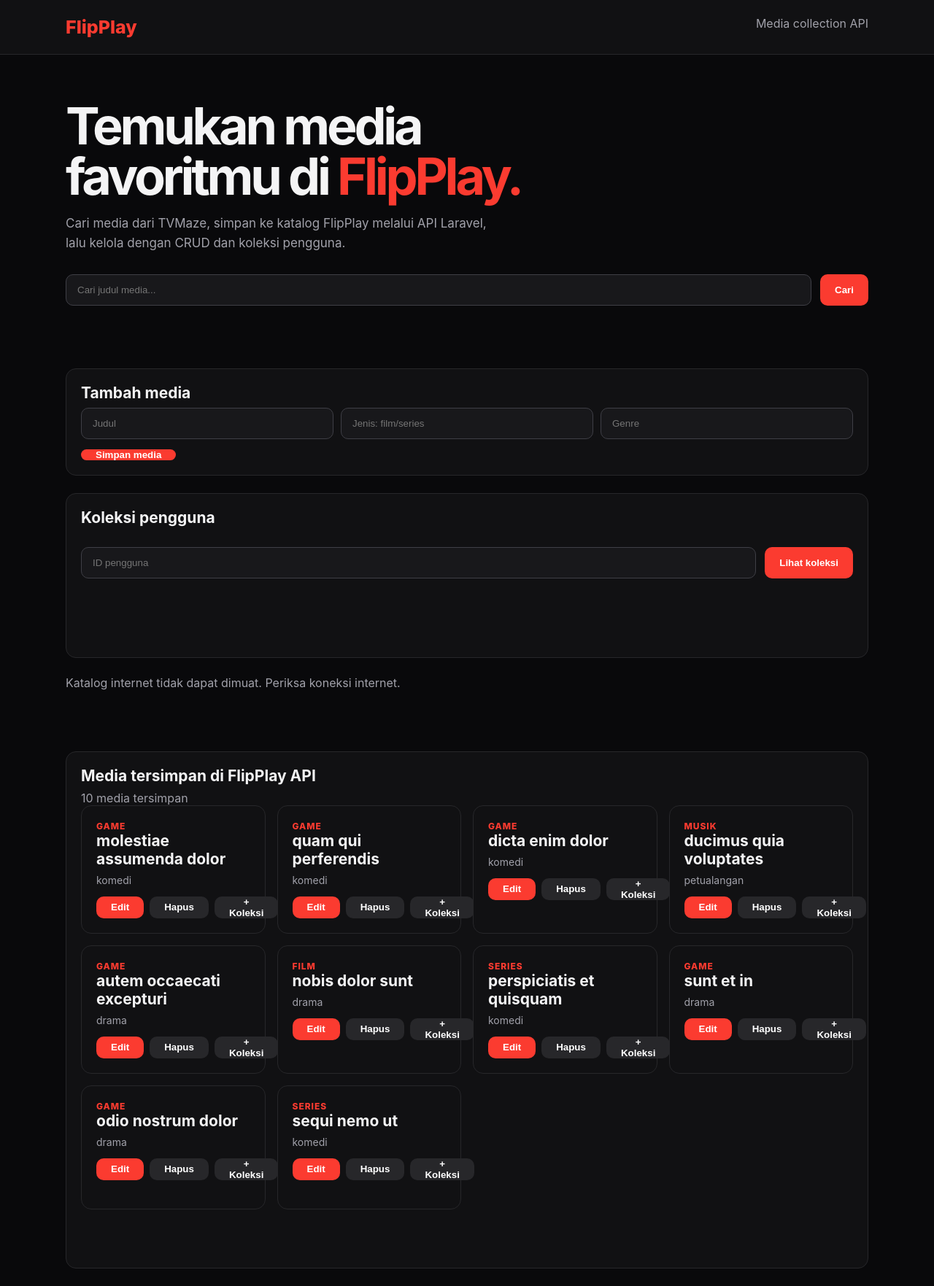
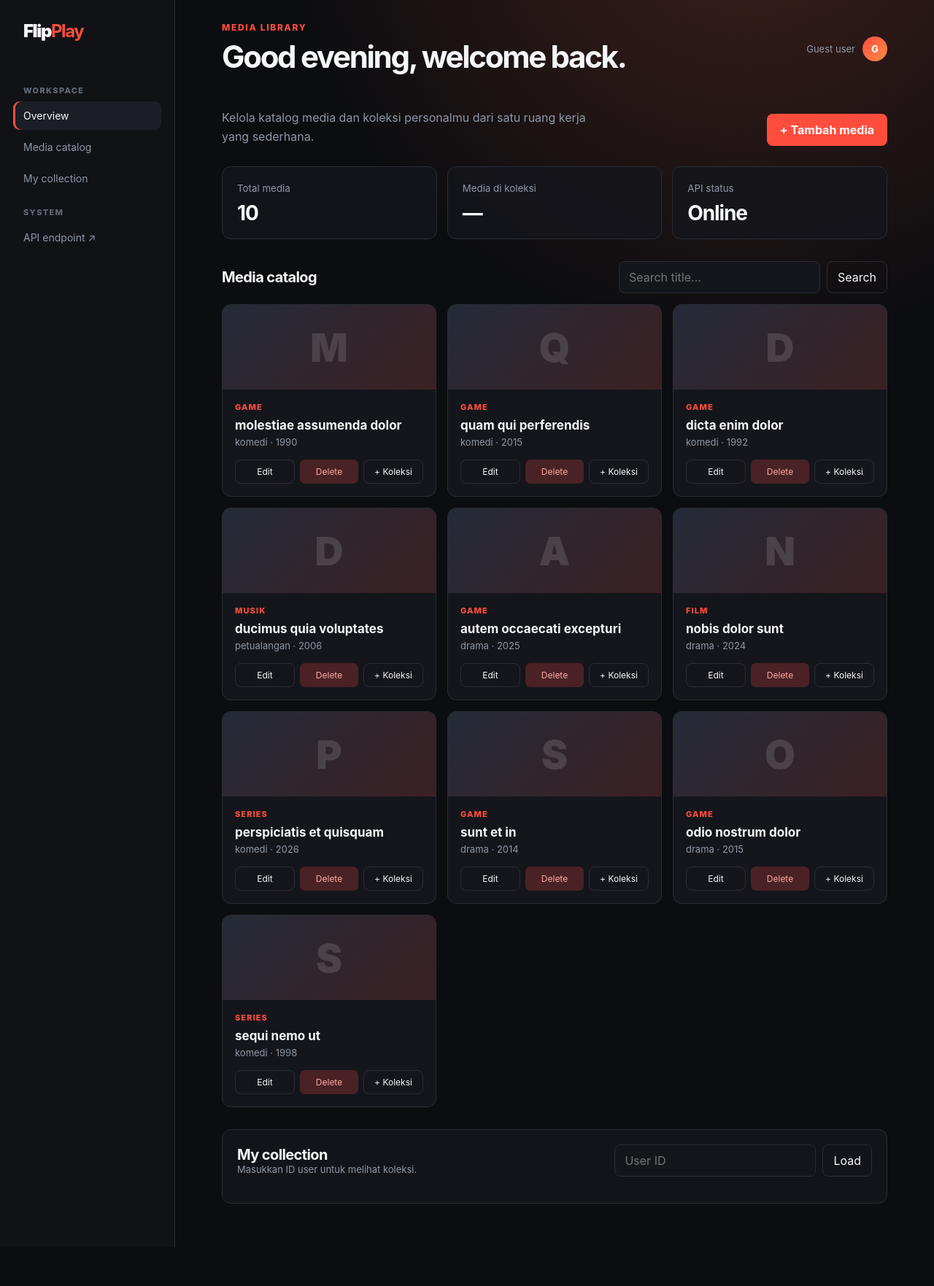
Before and after one commit to rusdany33/Web-1, a Laravel app: page / in a window 1280 px wide. Shown: the whole page at 73% size. After the commit the page ends 1710 px from the top, so only its background shows below. Run offline with Laravel 12, Linux system fonts and the light colour scheme; data comes from the database, SQL or seed files in the repository.

Commit message:
Redesign FlipPlay local API frontend

```diff
--- a/resources/views/welcome.blade.php
+++ b/resources/views/welcome.blade.php
@@ -3,102 +3,47 @@
 <head>
     <meta charset="utf-8">
     <meta name="viewport" content="width=device-width, initial-scale=1">
-    <title>FlipPlay</title>
+    <title>FlipPlay — Media library</title>
     <style>
-        :root { color-scheme: dark; font-family: Inter, system-ui, sans-serif; }
-        * { box-sizing: border-box; }
-        body { margin: 0; min-height: 100vh; background: #09090b; color: #f4f4f5; }
-        header { border-bottom: 1px solid #27272a; background: #111113; }
-        .nav, main { width: min(1100px, calc(100% - 40px)); margin: auto; }
-        .nav { display: flex; justify-content: space-between; padding: 22px 0; }
-        .brand { color: #fb3b30; font-size: 25px; font-weight: 800; }
-        .badge, .meta, .status, .hero p { color: #a1a1aa; }
-        .hero { padding: 64px 0 34px; }
-        h1 { max-width: 650px; margin: 0 0 14px; font-size: clamp(38px, 7vw, 70px); line-height: .98; letter-spacing: -.06em; }
-        h1 span, .type { color: #fb3b30; }
-        .hero p { max-width: 600px; font-size: 17px; line-height: 1.6; }
-        .toolbar { display: flex; gap: 12px; margin: 28px 0; }
-        input { flex: 1; border: 1px solid #3f3f46; border-radius: 10px; background: #18181b; color: white; padding: 13px 15px; outline: none; }
-        button { border: 0; border-radius: 10px; background: #fb3b30; color: white; padding: 0 20px; font-weight: 700; cursor: pointer; }
-        .grid { display: grid; grid-template-columns: repeat(auto-fill, minmax(220px, 1fr)); gap: 16px; padding-bottom: 60px; }
-        .card { border: 1px solid #27272a; border-radius: 14px; background: #111113; padding: 20px; min-height: 170px; }
-        .type { font-size: 12px; font-weight: 800; text-transform: uppercase; letter-spacing: .08em; }
-        h2 { margin: 14px 0 8px; font-size: 21px; }
-        .meta { font-size: 14px; }
-        .empty { grid-column: 1 / -1; color: #a1a1aa; padding: 30px 0; }
-        .poster { width: 100%; height: 260px; object-fit: cover; border-radius: 10px; background: #27272a; }
-        .summary { display: -webkit-box; -webkit-box-orient: vertical; -webkit-line-clamp: 3; overflow: hidden; margin-top: 10px; color: #a1a1aa; font-size: 13px; line-height: 1.5; }
-        .panel { border: 1px solid #27272a; border-radius: 14px; background: #111113; padding: 20px; margin: 24px 0; }
-        .panel h2 { margin-top: 0; }
-        .form-grid { display: grid; grid-template-columns: repeat(3, 1fr); gap: 10px; }
-        .form-grid input { min-width: 0; }
-        .actions { display: flex; gap: 8px; margin-top: 14px; }
-        .secondary { background: #27272a; }
-        @media (max-width: 700px) { .form-grid { grid-template-columns: 1fr; } }
+        :root { --bg:#0c0d10; --surface:#14161b; --surface-2:#1b1e25; --line:#292d36; --text:#f5f7fa; --muted:#8f97a6; --accent:#ff4d3d; --accent-2:#ff8b45; color-scheme:dark; font-family:Inter,ui-sans-serif,system-ui,-apple-system,sans-serif; }
+        * { box-sizing:border-box; } body { margin:0; min-height:100vh; background:radial-gradient(circle at 80% -10%,#40201b 0,transparent 30%),var(--bg); color:var(--text); } button,input { font:inherit; } button { cursor:pointer; }
+        .shell { display:grid; grid-template-columns:240px 1fr; min-height:100vh; } aside { border-right:1px solid var(--line); background:#101216; padding:28px 18px; } .logo { padding:0 14px 40px; font-size:24px; font-weight:900; letter-spacing:-.06em; } .logo b { color:var(--accent); }
+        .nav-label { margin:20px 14px 8px; color:#626a78; font-size:11px; font-weight:800; letter-spacing:.12em; text-transform:uppercase; } .nav-link { display:block; margin:4px 0; padding:11px 14px; border-radius:9px; color:var(--muted); text-decoration:none; font-size:14px; } .nav-link.active,.nav-link:hover { background:var(--surface-2); color:var(--text); } .nav-link.active { box-shadow:inset 3px 0 var(--accent); }
+        main { width:min(1300px,100%); padding:30px clamp(24px,5vw,64px) 60px; } .topbar { display:flex; align-items:center; justify-content:space-between; gap:18px; } .eyebrow { color:var(--accent); font-size:12px; font-weight:800; letter-spacing:.14em; text-transform:uppercase; } h1 { margin:7px 0 0; font-size:clamp(27px,4vw,42px); letter-spacing:-.055em; } .user-chip { display:flex; align-items:center; gap:10px; color:var(--muted); font-size:13px; } .avatar { display:grid; width:34px; height:34px; place-items:center; border-radius:50%; background:linear-gradient(135deg,var(--accent),var(--accent-2)); color:#fff; font-weight:800; }
+        .hero { display:flex; align-items:end; justify-content:space-between; gap:30px; margin:46px 0 28px; } .hero p { max-width:500px; margin:0; color:var(--muted); line-height:1.6; } .primary { border:0; border-radius:8px; background:var(--accent); color:white; padding:12px 18px; font-weight:750; transition:.2s; } .primary:hover { background:#ff6b5c; transform:translateY(-1px); } .ghost { border:1px solid var(--line); border-radius:8px; background:transparent; color:var(--text); padding:10px 14px; }
+        .stats { display:grid; grid-template-columns:repeat(3,1fr); gap:14px; margin-bottom:30px; } .stat,.panel { border:1px solid var(--line); border-radius:12px; background:rgba(20,22,27,.86); } .stat { padding:18px 20px; } .stat small { color:var(--muted); } .stat strong { display:block; margin-top:8px; font-size:28px; letter-spacing:-.04em; }
+        .section-head { display:flex; align-items:center; justify-content:space-between; gap:14px; margin:30px 0 15px; } h2 { margin:0; font-size:20px; letter-spacing:-.03em; } .toolbar { display:flex; gap:9px; } input { width:100%; border:1px solid var(--line); border-radius:8px; outline:0; background:var(--surface); color:var(--text); padding:11px 13px; } input:focus { border-color:var(--accent); box-shadow:0 0 0 3px #ff4d3d22; } .search { max-width:320px; }
+        .grid { display:grid; grid-template-columns:repeat(auto-fill,minmax(225px,1fr)); gap:15px; } .card { overflow:hidden; border:1px solid var(--line); border-radius:12px; background:var(--surface); transition:.2s; } .card:hover { border-color:#555d6b; transform:translateY(-3px); } .cover { display:grid; height:116px; place-items:center; background:linear-gradient(135deg,#252b38,#3b2023); color:#ffffff22; font-size:54px; font-weight:900; } .card-body { padding:17px; } .tag { color:var(--accent); font-size:11px; font-weight:800; letter-spacing:.1em; text-transform:uppercase; } .card h3 { overflow:hidden; margin:8px 0 5px; text-overflow:ellipsis; white-space:nowrap; font-size:17px; } .meta,.empty,.hint { color:var(--muted); font-size:13px; } .card-actions { display:flex; gap:7px; margin-top:16px; } .card-actions button { flex:1; padding:8px 7px; font-size:12px; } .danger { border:0; border-radius:7px; background:#4a2225; color:#ffaaa4; }
+        .panel { margin-top:30px; padding:20px; } .panel-head { display:flex; justify-content:space-between; align-items:center; margin-bottom:16px; } .form-grid { display:grid; grid-template-columns:2fr 1fr 1fr; gap:10px; } .form-actions { display:flex; gap:8px; margin-top:13px; } .empty { grid-column:1/-1; padding:35px; text-align:center; border:1px dashed var(--line); border-radius:10px; }
+        dialog { width:min(500px,calc(100% - 30px)); border:1px solid var(--line); border-radius:14px; background:var(--surface); color:var(--text); padding:24px; } dialog::backdrop { background:#000b; backdrop-filter:blur(4px); } dialog h2 { margin-bottom:18px; } .dialog-actions { display:flex; justify-content:end; gap:8px; margin-top:20px; }
+        .toast { position:fixed; right:24px; bottom:24px; z-index:5; border:1px solid var(--line); border-radius:9px; background:#20242c; padding:13px 16px; box-shadow:0 15px 35px #0008; } .hidden { display:none!important; }
+        @media(max-width:800px) { .shell { display:block; } aside { display:flex; align-items:center; justify-content:space-between; padding:15px 20px; } .logo { padding:0; } aside .nav-label,.nav-link:not(.active) { display:none; } main { padding:25px 20px 50px; } .hero { display:block; margin-top:35px; } .hero .primary { margin-top:20px; } .stats { grid-template-columns:1fr; } .form-grid { grid-template-columns:1fr; } .topbar { align-items:flex-start; } }
     </style>
 </head>
 <body>
-    <header><div class="nav"><div class="brand">FlipPlay</div><div class="badge">Media collection API</div></div></header>
+<div class="shell">
+    <aside><div class="logo">Flip<b>Play</b></div><nav><div class="nav-label">Workspace</div><a class="nav-link active" href="#catalog">Overview</a><a class="nav-link" href="#catalog">Media catalog</a><a class="nav-link" href="#collection">My collection</a><div class="nav-label">System</div><a class="nav-link" href="/api/media" target="_blank">API endpoint ↗</a></nav></aside>
     <main>
-        <section class="hero">
-            <h1>Temukan media favoritmu di <span>FlipPlay.</span></h1>
-            <p>Cari media dari TVMaze, simpan ke katalog FlipPlay melalui API Laravel, lalu kelola dengan CRUD dan koleksi pengguna.</p>
-            <div class="toolbar"><input id="search" placeholder="Cari judul media..."><button id="searchButton">Cari</button></div>
-        </section>
-        <section class="panel">
-            <h2 id="formTitle">Tambah media</h2>
-            <form id="mediaForm">
-                <div class="form-grid"><input id="title" placeholder="Judul" required><input id="type" placeholder="Jenis: film/series" required><input id="genre" placeholder="Genre" required></div>
-                <div class="actions"><button type="submit">Simpan media</button><button type="button" class="secondary" id="cancelEdit" hidden>Batal edit</button></div>
-            </form>
-        </section>
-        <section class="panel">
-            <h2>Koleksi pengguna</h2>
-            <div class="toolbar"><input id="userId" type="number" min="1" placeholder="ID pengguna"><button id="collectionButton">Lihat koleksi</button></div>
-            <div id="collectionStatus" class="status"></div>
-            <div id="collectionGrid" class="grid"></div>
-        </section>
-        <div id="status" class="status">Memuat katalog...</div>
-        <section id="mediaGrid" class="grid"></section>
-        <section class="panel"><h2>Media tersimpan di FlipPlay API</h2><div id="localStatus" class="status"></div><section id="localGrid" class="grid"></section></section>
+        <div class="topbar"><div><div class="eyebrow">Media library</div><h1>Good evening, welcome back.</h1></div><div class="user-chip"><span id="activeUserLabel">Guest user</span><span class="avatar">G</span></div></div>
+        <section class="hero"><p>Kelola katalog media dan koleksi personalmu dari satu ruang kerja yang sederhana.</p><button class="primary" id="openCreate">+ Tambah media</button></section>
+        <section class="stats"><div class="stat"><small>Total media</small><strong id="totalMedia">—</strong></div><div class="stat"><small>Media di koleksi</small><strong id="totalCollection">—</strong></div><div class="stat"><small>API status</small><strong id="apiStatus">Online</strong></div></section>
+        <section id="catalog"><div class="section-head"><h2>Media catalog</h2><div class="toolbar"><input class="search" id="search" placeholder="Search title..."><button class="ghost" id="searchButton">Search</button></div></div><div id="catalogGrid" class="grid"></div></section>
+        <section id="collection" class="panel"><div class="panel-head"><div><h2>My collection</h2><div class="hint">Masukkan ID user untuk melihat koleksi.</div></div><div class="toolbar"><input id="userId" type="number" min="1" placeholder="User ID"><button class="ghost" id="collectionButton">Load</button></div></div><div id="collectionGrid" class="grid"></div></section>
     </main>
-    <script>
-        function stripHtml(value) { const element = document.createElement('div'); element.innerHTML = value || ''; return element.textContent || ''; }
-        function escapeHtml(value) { return String(value ?? '').replace(/[&<>'"]/g, character => ({'&':'&amp;','<':'&lt;','>':'&gt;',"'":'&#039;','"':'&quot;'}[character])); }
-        async function loadMedia() {
-            const search = document.getElementById('search').value.trim();
-            const status = document.getElementById('status');
-            const grid = document.getElementById('mediaGrid');
-            status.textContent = 'Memuat katalog...';
-            try {
-                const endpoint = search ? `https://api.tvmaze.com/search/shows?q=${encodeURIComponent(search)}` : 'https://api.tvmaze.com/shows?page=0';
-                const response = await fetch(endpoint);
-                if (!response.ok) throw new Error('API error');
-                const result = await response.json();
-                const items = (search ? result.map(item => item.show) : result).slice(0, 18);
-                status.textContent = `${items.length} media ditemukan`;
-                grid.innerHTML = items.length ? items.map(media => `<article class="card"><img class="poster" src="${escapeHtml(media.image?.medium || '')}" alt="Poster ${escapeHtml(media.name)}" onerror="this.style.display='none'"><div class="type">${escapeHtml(media.type || 'show')}</div><h2>${escapeHtml(media.name)}</h2><div class="meta">${escapeHtml((media.genres || []).join(' · ') || 'Genre belum tersedia')} · ${escapeHtml(media.premiered || 'Tahun tidak tersedia')}</div><p class="summary">${escapeHtml(stripHtml(media.summary)) || 'Sinopsis belum tersedia.'}</p><div class="actions"><button onclick="saveExternalMedia('${encodeURIComponent(JSON.stringify({title: media.name, type: media.type || 'show', genre: (media.genres || [])[0] || 'other', release_year: media.premiered ? Number(media.premiered.slice(0, 4)) : null, description: stripHtml(media.summary)}))}')">Simpan ke FlipPlay</button><a href="${escapeHtml(media.url)}" target="_blank" rel="noreferrer"><button class="secondary">Detail</button></a></div></article>`).join('') : '<div class="empty">Media tidak ditemukan.</div>';
-            } catch (error) { status.textContent = 'Katalog internet tidak dapat dimuat. Periksa koneksi internet.'; grid.innerHTML = ''; }
-        }
-        document.getElementById('searchButton').addEventListener('click', loadMedia);
-        document.getElementById('search').addEventListener('keydown', event => { if (event.key === 'Enter') loadMedia(); });
-        let editingId = null;
-        document.getElementById('mediaForm').addEventListener('submit', async event => {
-            event.preventDefault();
-            const payload = { title: title.value, type: type.value, genre: genre.value };
-            const response = await fetch(editingId ? `/api/media/${editingId}` : '/api/media', { method: editingId ? 'PATCH' : 'POST', headers: {'Content-Type': 'application/json', 'Accept': 'application/json'}, body: JSON.stringify(payload) });
-            if (!response.ok) { alert('Data tidak valid atau judul sudah digunakan.'); return; }
-            editingId = null; event.target.reset(); formTitle.textContent = 'Tambah media'; cancelEdit.hidden = true; loadLocalMedia();
-        });
-        window.saveExternalMedia = async encodedMedia => { const media = JSON.parse(decodeURIComponent(encodedMedia)); const response = await fetch('/api/media', {method: 'POST', headers: {'Content-Type': 'application/json', 'Accept': 'application/json'}, body: JSON.stringify(media)}); alert(response.status === 422 ? 'Media sudah tersimpan atau data tidak valid.' : response.ok ? 'Media berhasil disimpan ke API Laravel.' : 'Gagal menyimpan media.'); if (response.ok) loadLocalMedia(); };
-        async function loadLocalMedia() { const response = await fetch('/api/media'); const result = await response.json(); const items = result.data || []; localStatus.textContent = `${items.length} media tersimpan`; localGrid.innerHTML = items.length ? items.map(media => `<article class="card"><div class="type">${media.type}</div><h2>${media.title}</h2><div class="meta">${media.genre}</div><div class="actions"><button onclick="editMedia(${media.id}, '${media.title.replace(/'/g, "\\'")}', '${media.type}', '${media.genre}')">Edit</button><button class="secondary" onclick="deleteMedia(${media.id})">Hapus</button><button class="secondary" onclick="addToCollection(${media.id})">+ Koleksi</button></div></article>`).join('') : '<div class="empty">Simpan media dari deksripsi TVMaze di atas.</div>'; }
-        window.editMedia = (id, currentTitle, currentType, currentGenre) => { editingId = id; title.value = currentTitle; type.value = currentType; genre.value = currentGenre; formTitle.textContent = 'Edit media'; cancelEdit.hidden = false; window.scrollTo({top: 0, behavior: 'smooth'}); };
-        window.deleteMedia = async id => { if (!confirm('Hapus media ini dari API Laravel?')) return; await fetch(`/api/media/${id}`, {method: 'DELETE', headers: {'Accept': 'application/json'}}); loadLocalMedia(); };
-        window.addToCollection = async mediaId => { const id = userId.value; if (!id) { alert('Isi ID pengguna terlebih dahulu.'); return; } const response = await fetch(`/api/users/${id}/collection`, {method: 'POST', headers: {'Content-Type': 'application/json', 'Accept': 'application/json'}, body: JSON.stringify({media_id: mediaId})}); alert(response.status === 409 ? 'Media sudah ada di koleksi.' : response.ok ? 'Media ditambahkan ke koleksi.' : 'User atau media tidak ditemukan.'); };
-        cancelEdit.addEventListener('click', () => { editingId = null; mediaForm.reset(); formTitle.textContent = 'Tambah media'; cancelEdit.hidden = true; });
-        collectionButton.addEventListener('click', async () => { const id = userId.value; if (!id) return; const response = await fetch(`/api/users/${id}/collection`); const result = await response.json(); collectionStatus.textContent = response.ok ? `${result.data.length} media dalam koleksi` : 'User tidak ditemukan'; collectionGrid.innerHTML = response.ok ? result.data.map(media => `<article class="card"><div class="type">${media.type}</div><h2>${media.title}</h2><div class="meta">${media.genre}</div></article>`).join('') : ''; });
-        loadMedia();
-        loadLocalMedia();
-    </script>
+</div>
+<dialog id="mediaDialog"><h2 id="dialogTitle">Tambah media</h2><form id="mediaForm"><input id="title" placeholder="Judul media" required><div class="form-grid" style="margin-top:10px"><input id="type" placeholder="Jenis" required><input id="genre" placeholder="Genre" required><input id="releaseYear" type="number" placeholder="Tahun"></div><div class="dialog-actions"><button type="button" class="ghost" id="cancelDialog">Cancel</button><button class="primary">Save media</button></div></form></dialog>
+<div id="toast" class="toast hidden"></div>
+<script>
+    const $ = id => document.getElementById(id); let editingId = null;
+    const escapeHtml = value => String(value ?? '').replace(/[&<>'"]/g, c => ({'&':'&amp;','<':'&lt;','>':'&gt;',"'":'&#039;','"':'&quot;'}[c]));
+    function notify(message) { $('toast').textContent = message; $('toast').classList.remove('hidden'); setTimeout(() => $('toast').classList.add('hidden'), 2800); }
+    function card(media) { return `<article class="card"><div class="cover">${escapeHtml((media.title || 'M').charAt(0).toUpperCase())}</div><div class="card-body"><div class="tag">${escapeHtml(media.type)}</div><h3 title="${escapeHtml(media.title)}">${escapeHtml(media.title)}</h3><div class="meta">${escapeHtml(media.genre)}${media.release_year ? ` · ${media.release_year}` : ''}</div><div class="card-actions"><button class="ghost" data-edit="${media.id}">Edit</button><button class="danger" data-delete="${media.id}">Delete</button><button class="ghost" data-collect="${media.id}">+ Koleksi</button></div></div></article>`; }
+    async function loadMedia() { const query = $('search').value.trim(); const response = await fetch('/api/media' + (query ? `?search=${encodeURIComponent(query)}` : '')); const result = await response.json(); const items = result.data || []; $('totalMedia').textContent = items.length; $('catalogGrid').innerHTML = items.length ? items.map(card).join('') : '<div class="empty">Belum ada media. Tambahkan media pertama.</div>'; bindCards(); }
+    function openEditor(media = null) { editingId = media?.id || null; $('dialogTitle').textContent = editingId ? 'Edit media' : 'Tambah media'; $('title').value = media?.title || ''; $('type').value = media?.type || ''; $('genre').value = media?.genre || ''; $('releaseYear').value = media?.release_year || ''; $('mediaDialog').showModal(); }
+    async function loadCollection() { const id = $('userId').value; if (!id) return notify('Masukkan User ID terlebih dahulu.'); const response = await fetch(`/api/users/${id}/collection`); if (!response.ok) return notify('User tidak ditemukan.'); const result = await response.json(); const items = result.data || []; $('activeUserLabel').textContent = `User #${id}`; $('totalCollection').textContent = items.length; $('collectionGrid').innerHTML = items.length ? items.map(card).join('') : '<div class="empty">Koleksi masih kosong.</div>'; bindCards(); }
+    function bindCards() { document.querySelectorAll('[data-edit]').forEach(button => button.onclick = async () => { const response = await fetch(`/api/media/${button.dataset.edit}`); openEditor((await response.json()).data); }); document.querySelectorAll('[data-delete]').forEach(button => button.onclick = async () => { if (!confirm('Hapus media ini?')) return; await fetch(`/api/media/${button.dataset.delete}`, {method:'DELETE', headers:{Accept:'application/json'}}); notify('Media berhasil dihapus.'); loadMedia(); }); document.querySelectorAll('[data-collect]').forEach(button => button.onclick = async () => { const id = $('userId').value; if (!id) return notify('Masukkan User ID di panel koleksi.'); const response = await fetch(`/api/users/${id}/collection`, {method:'POST', headers:{'Content-Type':'application/json',Accept:'application/json'}, body:JSON.stringify({media_id:button.dataset.collect})}); notify(response.status === 409 ? 'Media sudah ada di koleksi.' : response.ok ? 'Media masuk ke koleksi.' : 'Gagal menambahkan media.'); }); }
+    $('mediaForm').onsubmit = async event => { event.preventDefault(); const payload = {title:$('title').value,type:$('type').value,genre:$('genre').value,release_year:$('releaseYear').value || null}; const response = await fetch(editingId ? `/api/media/${editingId}` : '/api/media', {method:editingId?'PATCH':'POST',headers:{'Content-Type':'application/json',Accept:'application/json'},body:JSON.stringify(payload)}); if (!response.ok) return notify('Data tidak valid atau judul sudah digunakan.'); $('mediaDialog').close(); notify(editingId ? 'Media diperbarui.' : 'Media ditambahkan.'); loadMedia(); };
+    $('openCreate').onclick = () => openEditor(); $('cancelDialog').onclick = () => $('mediaDialog').close(); $('searchButton').onclick = loadMedia; $('search').onkeydown = event => { if (event.key === 'Enter') loadMedia(); }; $('collectionButton').onclick = loadCollection; loadMedia();
+</script>
 </body>
 </html>
```
